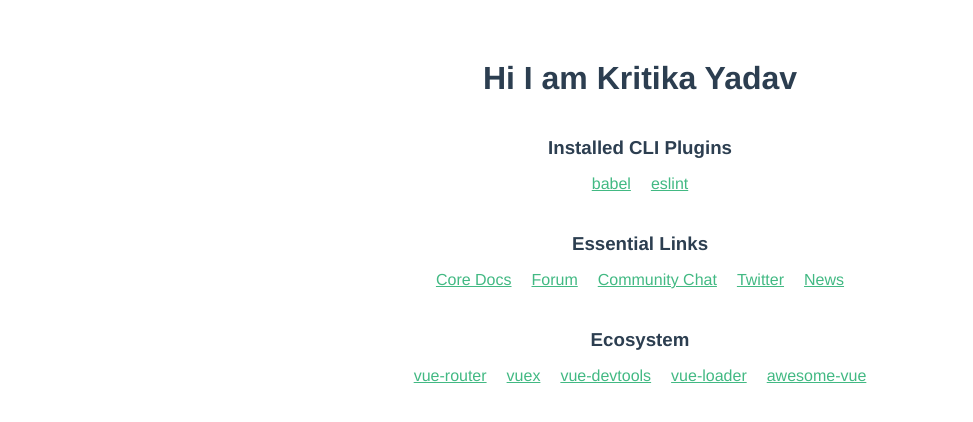
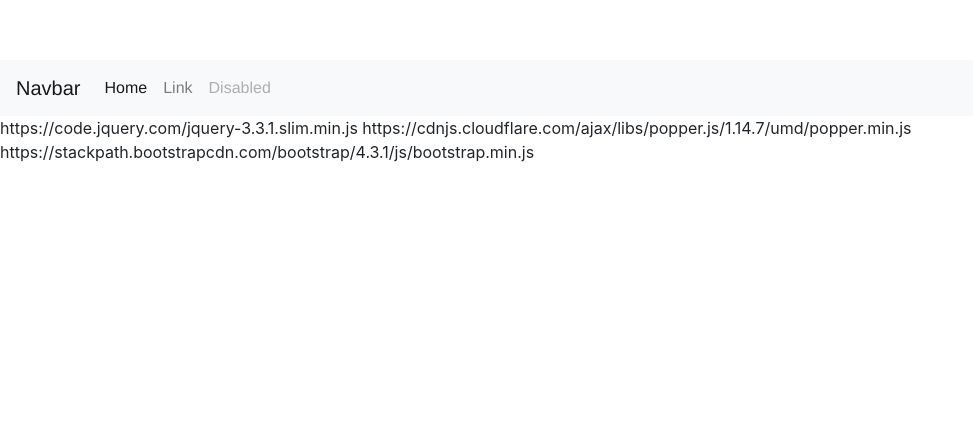
Before and after one commit to yadavkritika044/vue-website, a Vue app: page / in a window 1280 px wide. Shown: the top 422 px of the page, without its empty margins (0-973 px from the left). Built offline with nearby package versions, Linux system fonts and the light colour scheme.

Commit message:
added new navigation bar

```diff
--- a/public/index.html
+++ b/public/index.html
@@ -6,6 +6,13 @@
     <meta name="viewport" content="width=device-width,initial-scale=1.0" />
     <link rel="icon" href="<%= BASE_URL %>favicon.ico" />
     <title>kritika-yadav</title>
+    <!-- bootstrap -->
+    <link
+      rel="stylesheet"
+      href="https://stackpath.bootstrapcdn.com/bootstrap/4.3.1/css/bootstrap.min.css"
+      integrity="sha384-ggOyR0iXCbMQv3Xipma34MD+dH/1fQ784/j6cY/iJTQUOhcWr7x9JvoRxT2MZw1T"
+      crossorigin="anonymous"
+    />
   </head>
   <body>
     <noscript>
@@ -16,5 +23,8 @@
     </noscript>
     <div id="app"></div>
     <!-- built files will be auto injected -->
+    https://code.jquery.com/jquery-3.3.1.slim.min.js
+    https://cdnjs.cloudflare.com/ajax/libs/popper.js/1.14.7/umd/popper.min.js
+    https://stackpath.bootstrapcdn.com/bootstrap/4.3.1/js/bootstrap.min.js
   </body>
 </html>
--- a/src/App.vue
+++ b/src/App.vue
@@ -1,17 +1,17 @@
 <template>
   <div id="app">
-    <HelloWorld msg="Hi I am Kritika Yadav"/>
+    <Navigation />
   </div>
 </template>
 
 <script>
-import HelloWorld from "./components/HelloWorld";
+import Navigation from "./components//navigation.vue"; //import the component
 
 export default {
   name: "App",
   components: {
-    HelloWorld
-  }
+    Navigation, //instantiate it here
+  },
 };
 </script>
 
--- /dev/null
+++ b/src/components/navigation.vue
@@ -0,0 +1,34 @@
+<template>
+  <div>
+    <nav class="navbar navbar-expand-lg navbar-light bg-light">
+      <button
+        class="navbar-toggler"
+        type="button"
+        data-toggle="collapse"
+        data-target="#navbarTogglerDemo03"
+        aria-controls="navbarTogglerDemo03"
+        aria-expanded="false"
+        aria-label="Toggle navigation"
+      >
+        <span class="navbar-toggler-icon"></span>
+      </button>
+      <a class="navbar-brand" href="#">Navbar</a>
+      <div class="collapse navbar-collapse" id="navbarTogglerDemo03">
+        <ul class="navbar-nav mr-auto mt-2 mt-lg-0">
+          <li class="nav-item active">
+            <a class="nav-link" href="#">
+              Home
+              <span class="sr-only">(current)</span></a
+            >
+          </li>
+          <li class="nav-item">
+            <a class="nav-link" href="#">Link</a>
+          </li>
+          <li class="nav-item">
+            <a class="nav-link disabled" href="#">Disabled</a>
+          </li>
+        </ul>
+      </div>
+    </nav>
+  </div>
+</template>
```
Also changed, not shown: src/assets/logo.png, 1 other file (tests, documents, lock files or other folders).
